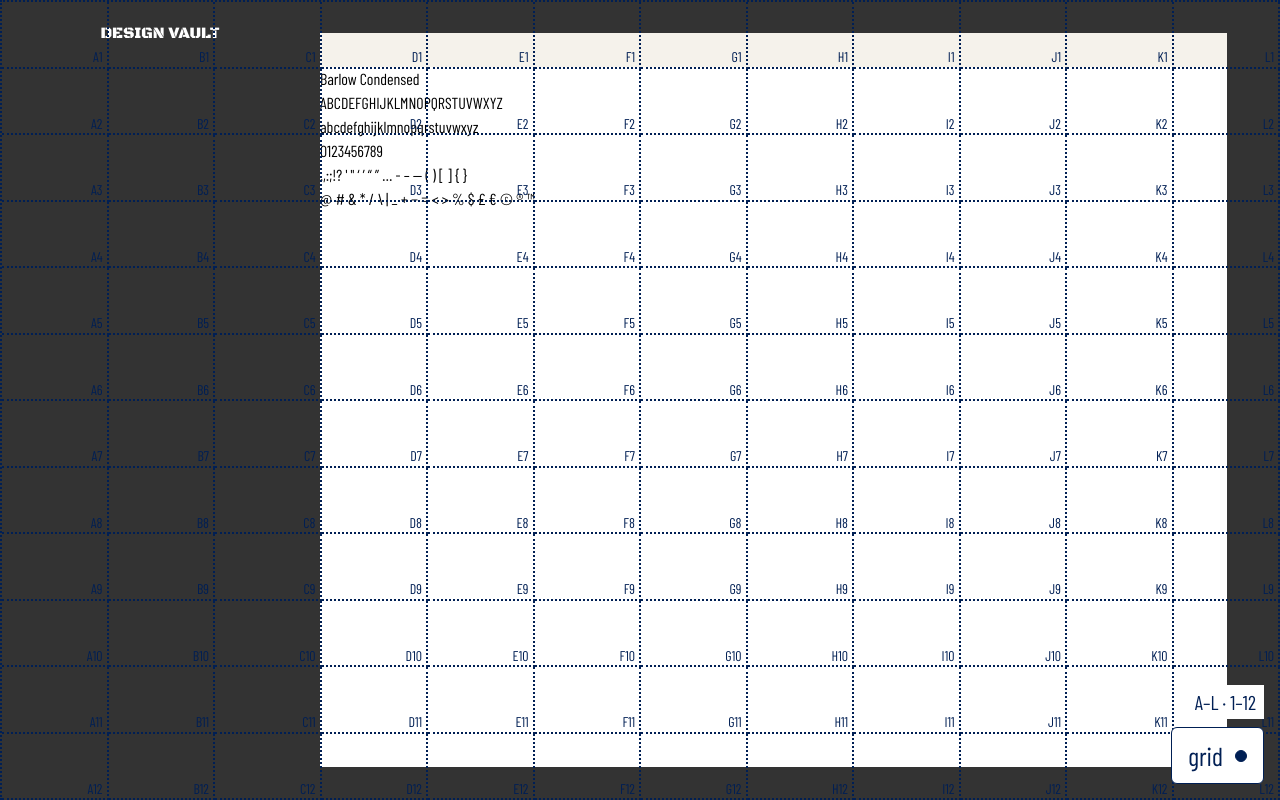
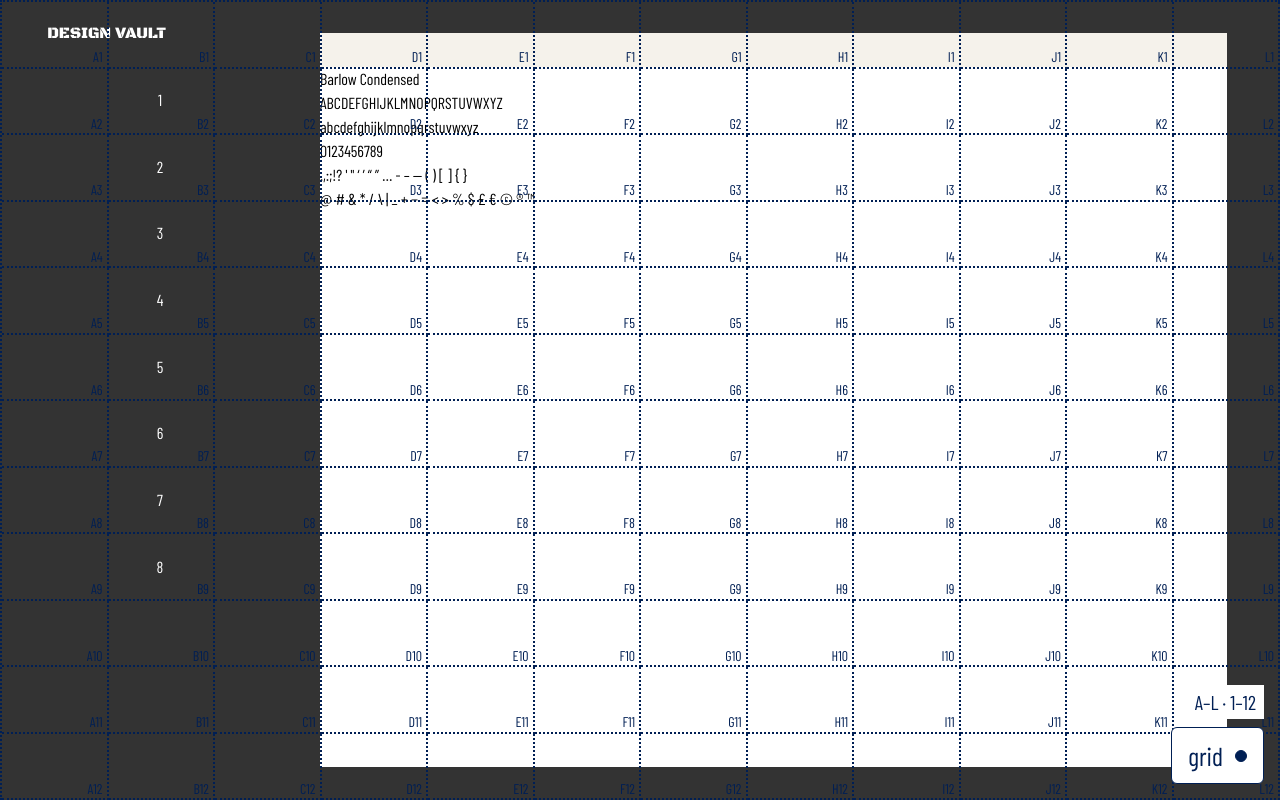
Before and after one commit to Pythonidaer/color-theory, a plain HTML site: page index.html in a window 1280 px wide. Drawn offline with nearby package versions, Linux system fonts and the light colour scheme.

Commit message:
Move logo across A and B and center eight numbered dashboard placeholders

```diff
--- a/index.html
+++ b/index.html
@@ -27,17 +27,32 @@
         background: #333333;
       }
       .dashboard {
+        display: grid;
+        grid-template-columns: repeat(3, minmax(0, 1fr));
+        grid-template-rows: repeat(12, minmax(0, 1fr));
         grid-column: 1 / 7;
         grid-row: 1 / -1;
         background: #333333;
         color: #ffffff;
       }
       .logo {
+        grid-column: 1 / 3;
+        grid-row: 1;
         display: grid;
         place-items: center;
-        height: calc(100svh / 12);
         text-align: center;
         font-family: "Black Ops One", sans-serif;
+      }
+      .dashboard-placeholders {
+        grid-column: 1 / -1;
+        grid-row: 2 / 10;
+        display: grid;
+        grid-template-rows: repeat(8, minmax(0, 1fr));
+        list-style: none;
+      }
+      .dashboard-placeholders li {
+        display: grid;
+        place-items: center;
       }
       .workspace-toolbar {
         grid-column: 7 / 24;
@@ -135,6 +150,16 @@
     <div class="page-layout">
       <aside class="dashboard" aria-label="Dashboard">
         <h1 class="logo">DESIGN VAULT</h1>
+        <ol class="dashboard-placeholders" aria-label="Dashboard placeholders">
+          <li>1</li>
+          <li>2</li>
+          <li>3</li>
+          <li>4</li>
+          <li>5</li>
+          <li>6</li>
+          <li>7</li>
+          <li>8</li>
+        </ol>
       </aside>
       <div class="workspace-toolbar" aria-hidden="true"></div>
       <main class="workspace" aria-label="Color workspace">
```
